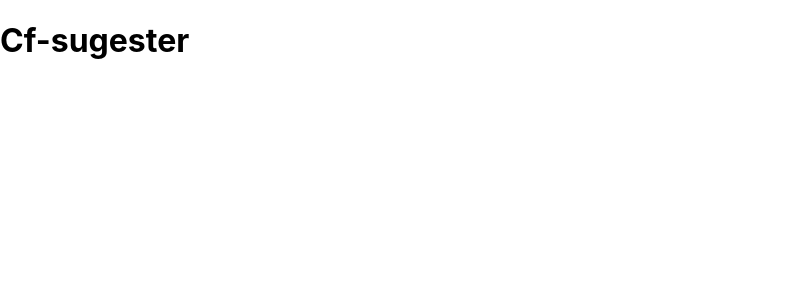
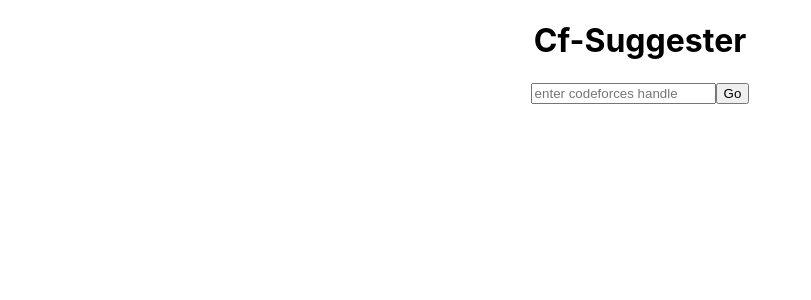
Before and after one commit to HackathonUG2k19/pafu, a React (Create React App) app: page / in a window 1280 px wide. Shown: the top 300 px of the page, without its empty margins (0-811 px from the left). Built offline with nearby package versions, Linux system fonts and the light colour scheme.

Commit message:
Basic UI and handling handle changes

```diff
--- a/src/App.js
+++ b/src/App.js
@@ -3,13 +3,7 @@
 import codeforces from './codeforces'
 import changes from './changes.js'
 
-class App extends React.Component {
-    constructor(props) {
-        super(props);
-        this.state = {
-            handle : '',
-            submissions: [],
-            tags : {
+const BLANK_TAGS = {
     'binary search' : {submissionCount: 0, strength: 1000},
     'bitmasks' : {submissionCount: 0, strength: 1000},
     'brute force' : {submissionCount: 0, strength: 1000},
@@ -45,15 +39,34 @@
     'ternary search' : {submissionCount: 0, strength: 1000},
     'trees' : {submissionCount: 0, strength: 1000},
     'two pointers' : {submissionCount: 0, strength: 1000}
-            },
+};
+
+class App extends React.Component {
+    constructor(props) {
+        super(props);
+        this.state = {
+            handle : '',
+            submissions: [],
+            tags : BLANK_TAGS,
             suggestedProblems : [],
             solvedProblems : [],
         };
+        this.handleHandleChange = this.handleHandleChange.bind(this);
+    }
+
+    handleHandleChange(event) {
+        this.setState({ handle: event.target.value });
     }
 
     render() {
         return (
-            <h1>Cf-sugester</h1>
+            <div className="App">
+                <h1>Cf-Suggester</h1>
+                <div>
+                    <input onChange={this.handleHandleChange} placeholder="enter codeforces handle" />
+                    <button>Go</button>
+                </div>
+            </div>
             //input for handle here
             //suggested problems here
         );
```
Lines whose indentation alone changed are shown as unchanged.
